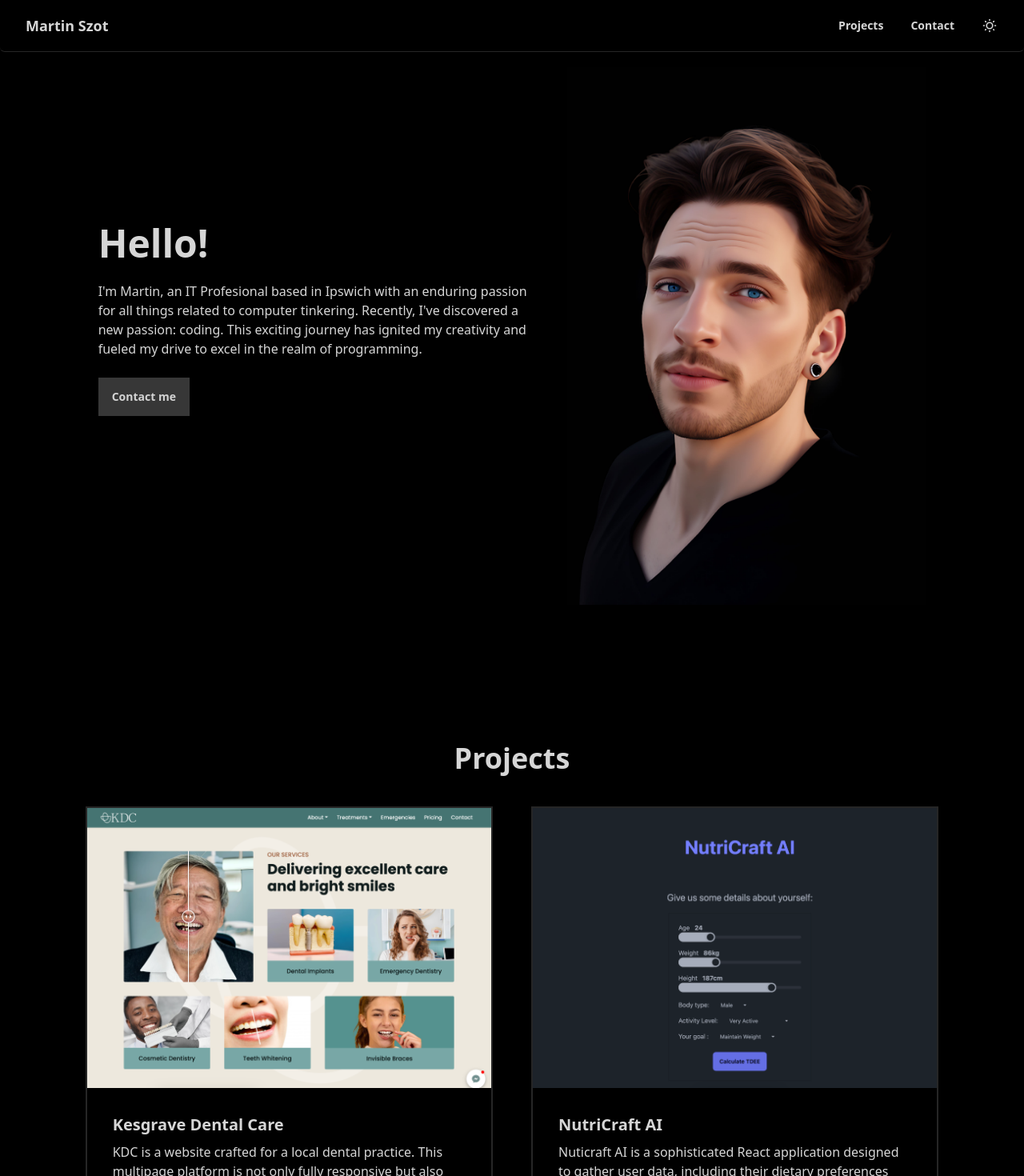
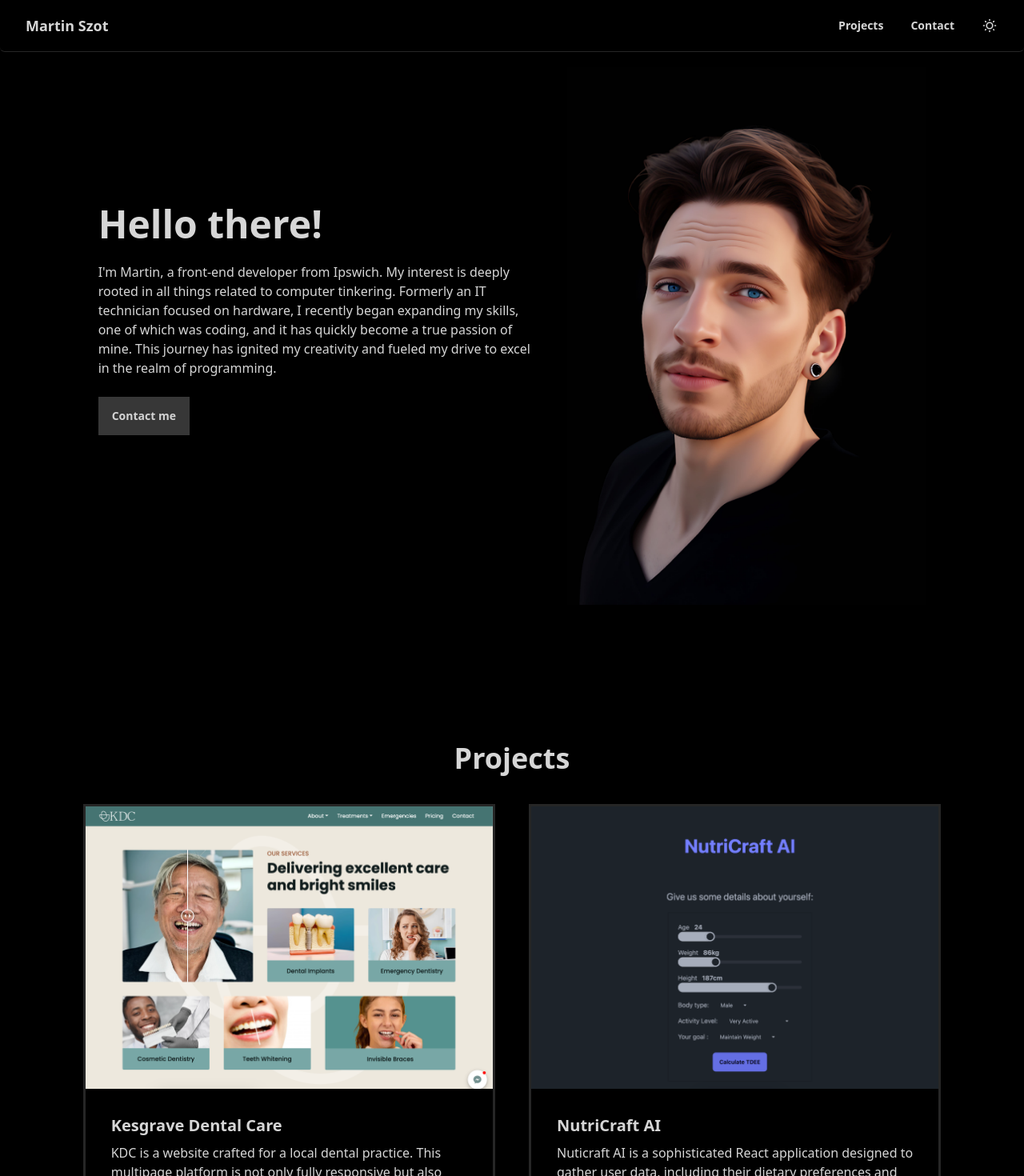
Before and after one commit to MSzoot/Portfolio, a React (Vite) app: page / in a window 1280 px wide. Shown: the top 1470 px of the page at 80% size. Built offline with nearby package versions, Linux system fonts and the light colour scheme.

Commit message:
border replaced with ring, no runded in bright mode

```diff
--- a/src/components/cards.jsx
+++ b/src/components/cards.jsx
@@ -27,8 +27,8 @@ const Cards = data.map((project, index) => {
     <div
       className={
         !project.finished
-          ? "bg-base card border-2 border-base-300 text-slate-600 shadow-xl "
-          : "bg-base card border-2 border-base-300 shadow-xl "
+          ? "bg-base card  rounded-none text-slate-600 shadow-xl ring ring-base-300 "
+          : "bg-base card  rounded-none shadow-xl ring ring-base-300 "
       }
       key={index}
     >
--- a/src/components/hero.jsx
+++ b/src/components/hero.jsx
@@ -5,13 +5,14 @@ export default function Hero() {
     <div className="hero mx-auto min-h-screen bg-base-100 lg:w-10/12">
       <div className="hero-content flex-col-reverse gap-10 text-center md:text-left lg:flex-row">
         <div className="w-10/12">
-          <h1 className="text-5xl font-bold">Hello!</h1>
+          <h1 className="text-5xl font-bold">Hello there!</h1>
           <p className="py-6">
-            I'm Martin, an IT Profesional based in Ipswich with an enduring
-            passion for all things related to computer tinkering. Recently, I've
-            discovered a new passion: coding. This exciting journey has ignited
-            my creativity and fueled my drive to excel in the realm of
-            programming.
+            I'm Martin, a front-end developer from Ipswich. My interest is
+            deeply rooted in all things related to computer tinkering. Formerly
+            an IT technician focused on hardware, I recently began expanding my
+            skills, one of which was coding, and it has quickly become a true
+            passion of mine. This journey has ignited my creativity and fueled
+            my drive to excel in the realm of programming.
           </p>
           <a className="btn-primary btn" href="#contact">
             Contact me
```
